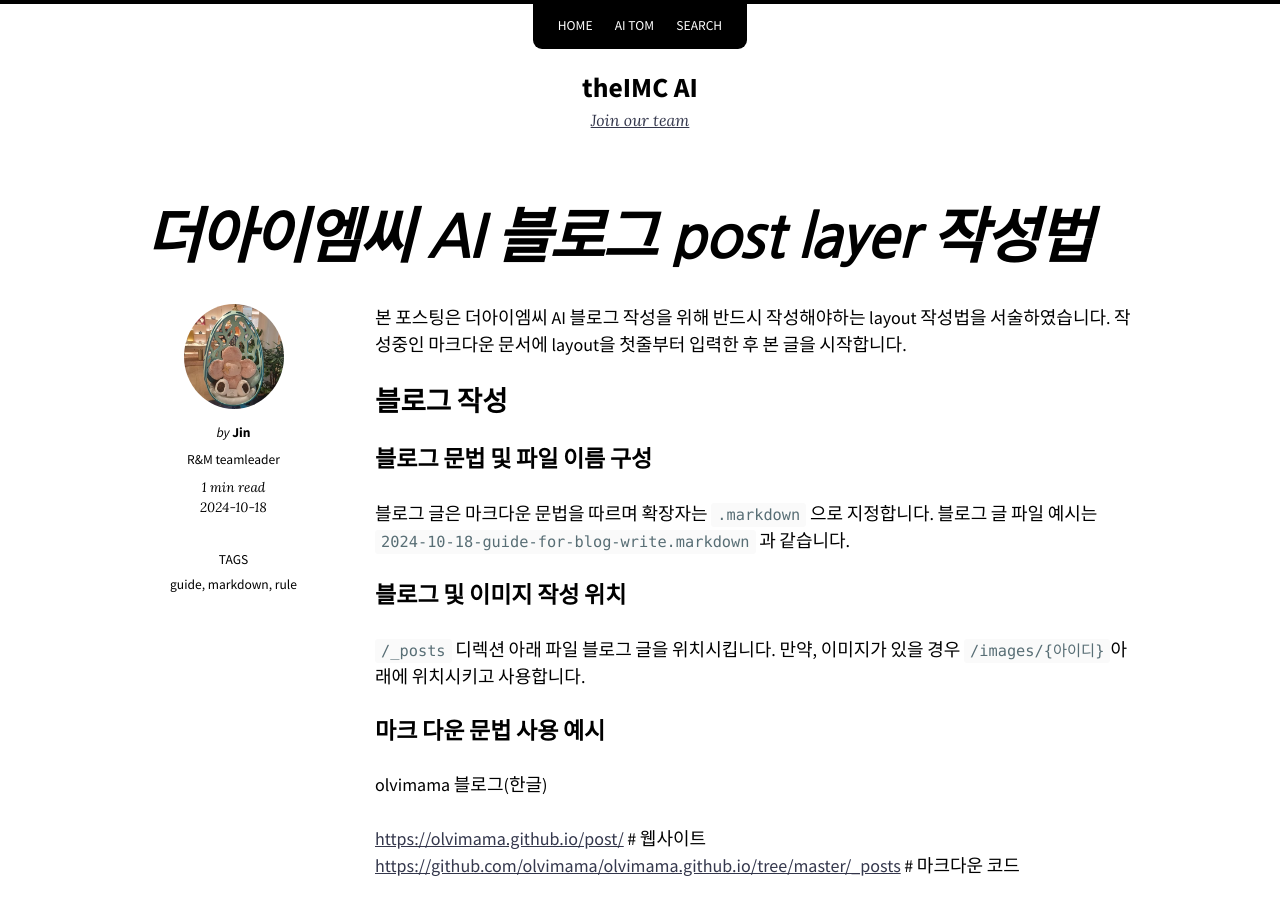
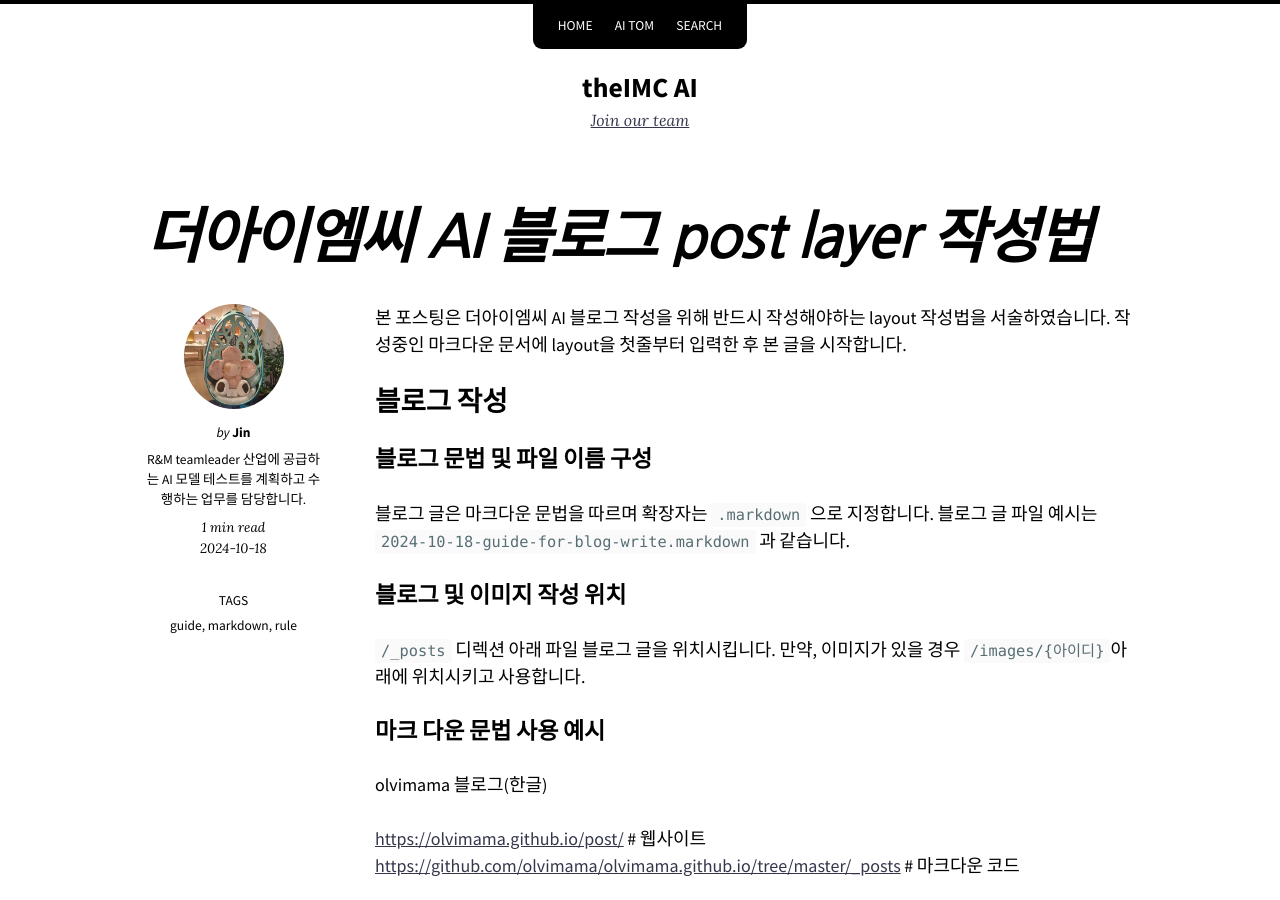
Before and after one commit to jhk-theimc/aitheimc.github.io, a Jekyll site: the page built from _posts/2024-10-18-guide-for-blog-write.markdown, in a window 1280 px wide and 900 px high. Built offline with Jekyll 4.4.1, drawn with Linux system fonts in a browser that asks for light colours; nearby versions of some CDN libraries.

Commit message:
author edit for lon description test

```diff
--- a/_data/authors.yml
+++ b/_data/authors.yml
@@ -4,7 +4,7 @@
 Jin:
   name: Jin
   picture: /images/jin/jin_profile.jpg
-  description: R&M teamleader
+  description: R&M teamleader 산업에 공급하는 AI 모델 테스트를 계획하고 수행하는 업무를 담당합니다.
 
 Jhk:
   name: jhk
```
